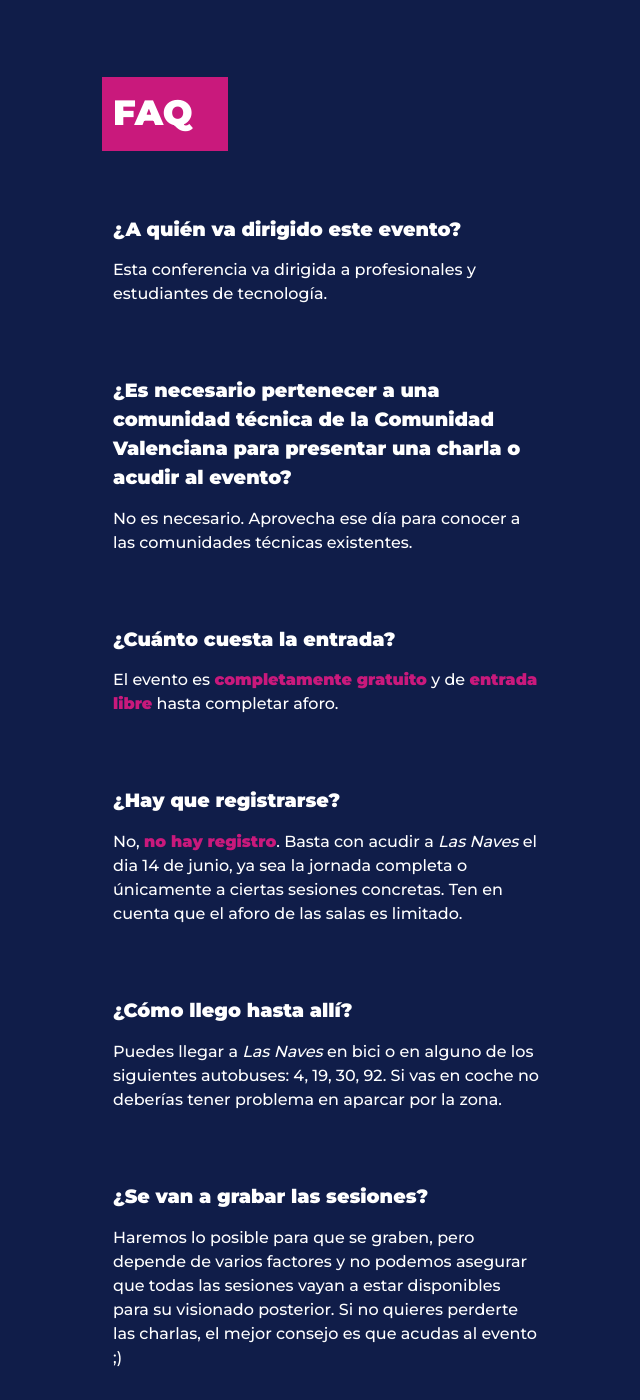
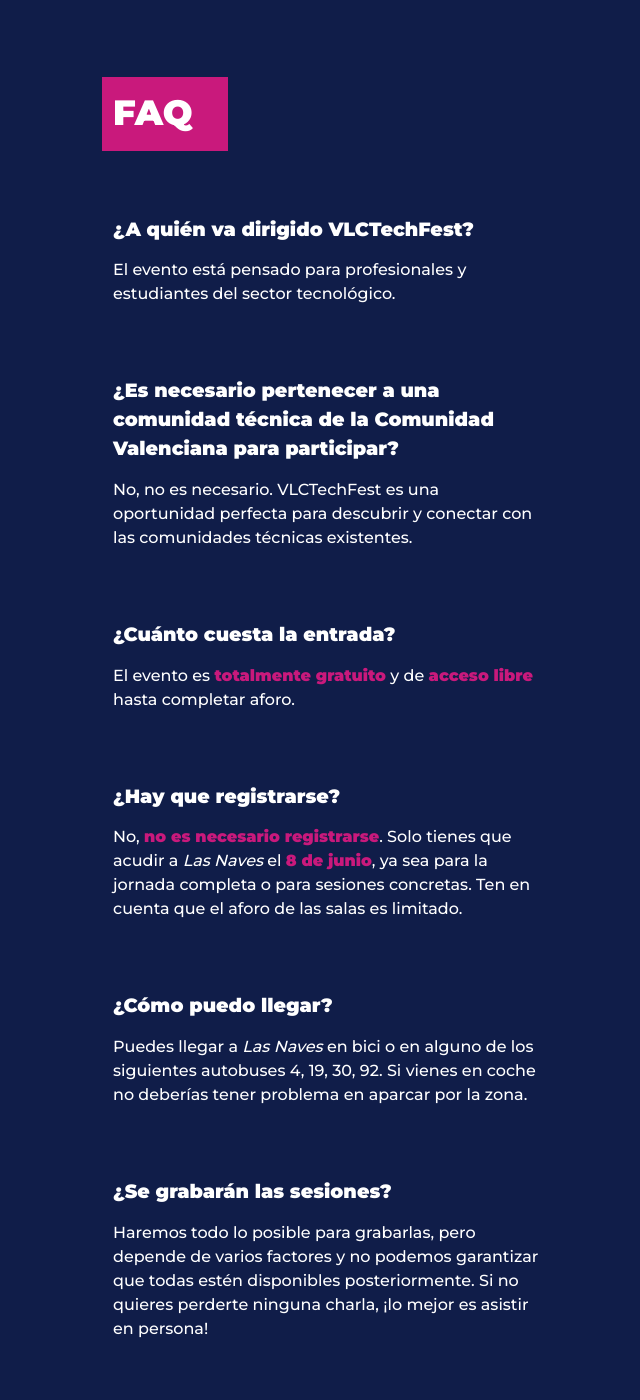
Before and after one commit to VLCTechHub/VLCTechFest2025, a Jekyll site: the page built from es/index.html, in a window 1280 px wide and 1400 px high, scrolled down 17510 px. Shown: the whole window, without its empty margins (77-717 px from the left). Built offline with Jekyll 4.4.1, drawn with Linux system fonts in a browser that asks for light colours; some of the changed text lies outside the part shown.

Commit message:
feat: rewrite faq section text

```diff
--- a/_data/faq.yaml
+++ b/_data/faq.yaml
@@ -1,27 +1,27 @@
 es:
-  - question: ¿A quién va dirigido este evento?
-    answer: Esta conferencia va dirigida a profesionales y estudiantes de tecnología.
+  - question: ¿A quién va dirigido VLCTechFest?
+    answer:  El evento está pensado para profesionales y estudiantes del sector tecnológico.
 
-  - question: ¿Es necesario pertenecer a una comunidad técnica de la Comunidad Valenciana para presentar una charla o acudir al evento?
-    answer: No es necesario. Aprovecha ese día para conocer a las comunidades técnicas existentes.
+  - question: ¿Es necesario pertenecer a una comunidad técnica de la Comunidad Valenciana para participar?
+    answer: No, no es necesario. VLCTechFest es una oportunidad perfecta para descubrir y conectar con las comunidades técnicas existentes.
 
   - question: ¿Cuánto cuesta la entrada?
-    answer: El evento es **completamente gratuito** y de **entrada libre** hasta completar aforo.
+    answer: El evento es **totalmente gratuito** y de **acceso libre** hasta completar aforo.
 
   - question: ¿Hay que registrarse?
-    answer: No, **no hay registro**. Basta con acudir a _Las Naves_ el dia 14 de junio, ya sea la jornada completa o únicamente a ciertas sesiones concretas. Ten en cuenta que el aforo de las salas es limitado.
+    answer: No, **no es necesario registrarse**. Solo tienes que acudir a _Las Naves_ el **8 de junio**, ya sea para la jornada completa o para sesiones concretas. Ten en cuenta que el aforo de las salas es limitado.
 
-  - question: ¿Cómo llego hasta allí?
-    answer: "Puedes llegar a _Las Naves_ en bici o en alguno de los siguientes autobuses: 4, 19, 30, 92. Si vas en coche no deberías tener problema en aparcar por la zona."
+  - question: ¿Cómo puedo llegar?
+    answer: Puedes llegar a _Las Naves_ en bici o en alguno de los siguientes autobuses 4, 19, 30, 92. Si vienes en coche no deberías tener problema en aparcar por la zona.
 
 #  - question: ¿Hay comida/bebida incluida?
 #    answer: Si. Entre las sesiones de mañana y de tarde hay un descanso en el que podremos reponer fuerza con unas paellas (opción vegana incluida). Queremos que sea un momento más de diversión y conversación. Por supuesto, también puedes llevarte tu propia comida o acudir a algún bar/restaurante de la zona (o a casa si vives cerca). También hay un centro comercial cerca y el propio Centro de innovación _Las Naves_ dispone de una cafetería. En las salas habrá dispensadores de agua, por lo que si tienes alguna cantimplora puedes traerla para reducir el derroche de plástico.
 
-  - question: ¿Se van a grabar las sesiones?
-    answer: Haremos lo posible para que se graben, pero depende de varios factores y no podemos asegurar que todas las sesiones vayan a estar disponibles para su visionado posterior. Si no quieres perderte las charlas, el mejor consejo es que acudas al evento ;)
+  - question: ¿Se grabarán las sesiones?
+    answer: Haremos todo lo posible para grabarlas, pero depende de varios factores y no podemos garantizar que todas estén disponibles posteriormente. Si no quieres perderte ninguna charla, ¡lo mejor es asistir en persona!
 
   - question: ¿Cómo se seleccionan las charlas?
-    answer: El proceso se describe en la página <a href="criteria">Criterio de Selección</a>
+    answer: El proceso de selección se detalla en la página <a href="criteria">Criterio de Selección</a>
 
 en:
   - question: Who is this event for?
```
